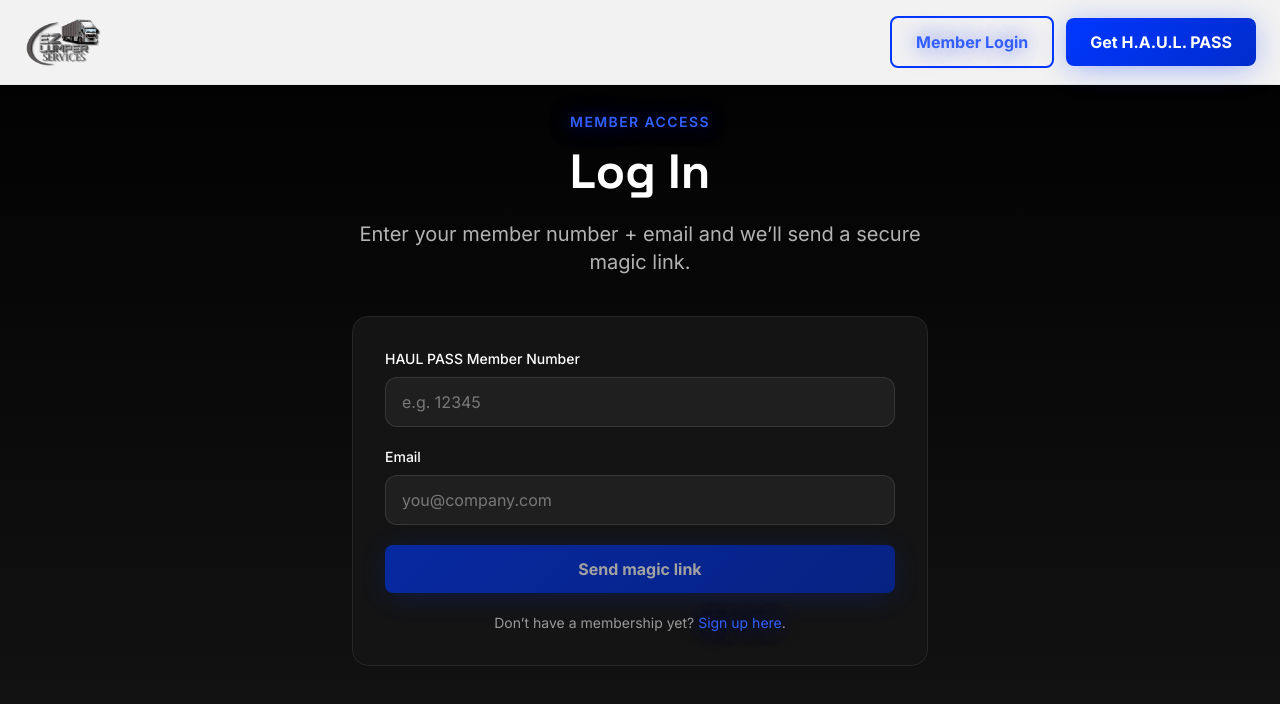
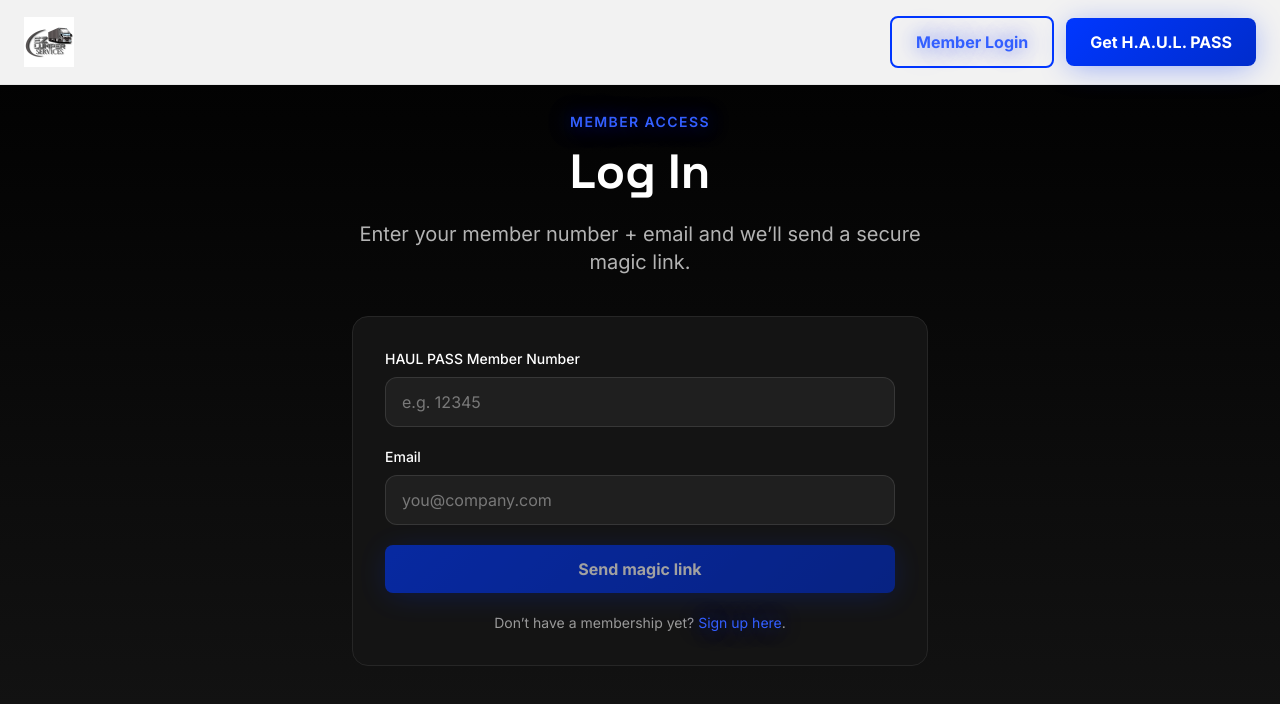
Before and after one commit to dbrooks61785/HP-OFFER-PAGE, a React (Vite) app: page /login in a window 1280 px wide. Shown: the top 704 px of the page. Built offline with nearby package versions, Linux system fonts and the light colour scheme; the HTML template or start-up script is replaced by a standard one.

Commit message:
Use header-specific logo image
Add a dedicated header logo asset and update the header to use it while keeping the existing logo unchanged for the footer.

Co-authored-by: Cursor <cursoragent@cursor.com>

```diff
--- a/src/components/Header.tsx
+++ b/src/components/Header.tsx
@@ -1,4 +1,4 @@
-import logo from "@/assets/ez-lumper-logo.png";
+import headerLogo from "@/assets/ez-lumper-logo-header.png";
 import { Link } from "react-router-dom";
 
 interface HeaderProps {
@@ -16,7 +16,7 @@ const Header = ({ onCtaClick }: HeaderProps) => {
           className="flex items-center justify-center"
         >
           <img
-            src={logo}
+            src={headerLogo}
             alt="EZ Lumper Services"
             className="h-[50px] w-auto object-contain"
           />
```
Also changed, not shown: src/assets/ez-lumper-logo-header.png (added).
